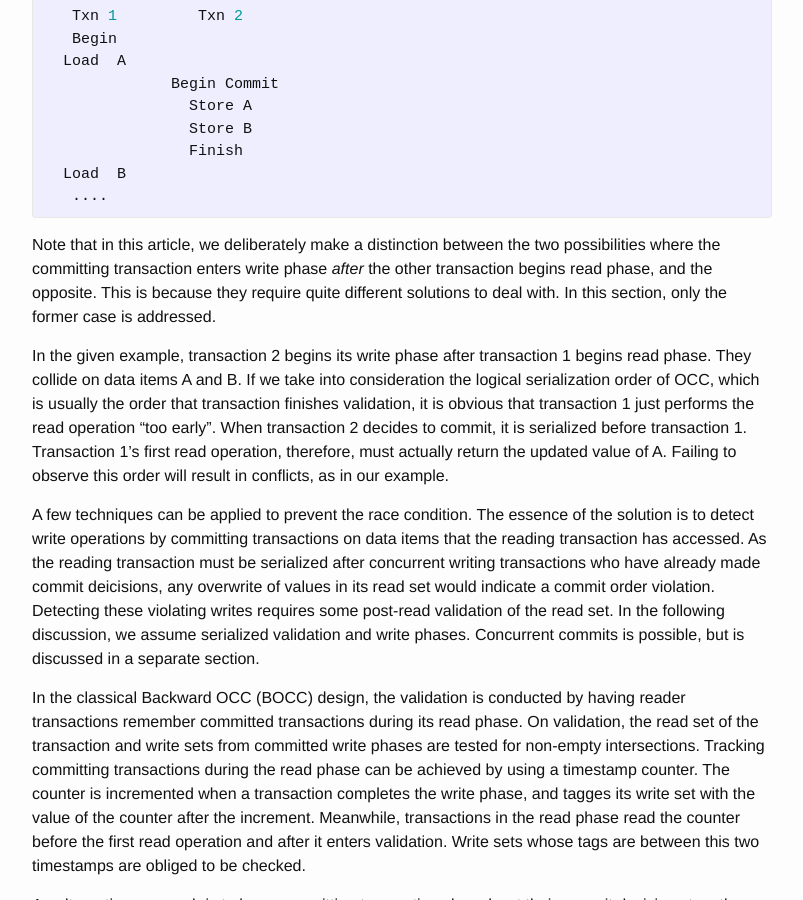
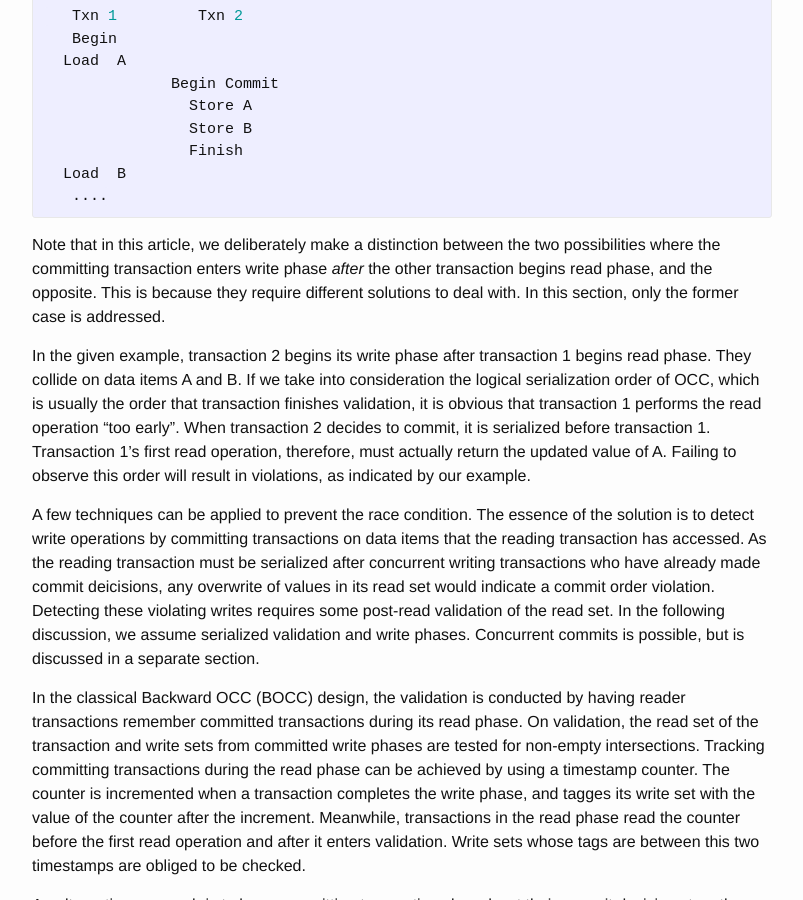
Before and after one commit to wangziqi2013/wangziqi2013.github.io, a Jekyll site: the page built from _posts/2018-03-21-Analyzing-OCC-Anomalies-and-Solutions.markdown, in a window 1280 px wide and 900 px high, scrolled down 782 px. Shown: the whole window, without its empty margins (238-1041 px from the left). Built offline with Jekyll 4.4.1, drawn with Linux system fonts in a browser that asks for light colours.

Commit message:
Small change

```diff
--- a/_posts/2018-03-21-Analyzing-OCC-Anomalies-and-Solutions.markdown
+++ b/_posts/2018-03-21-Analyzing-OCC-Anomalies-and-Solutions.markdown
@@ -43,15 +43,15 @@ RAW and WAR dependency cycles, as shown below.
 
 Note that in this article, we deliberately make a distinction between the two
 possibilities where the committing transaction enters write phase *after* the other transaction begins read
-phase, and the opposite. This is because they require quite different solutions to deal with. In this section,
+phase, and the opposite. This is because they require different solutions to deal with. In this section,
 only the former case is addressed.
 
 In the given example, transaction 2 begins its write phase after transaction 1 begins
 read phase. They collide on data items A and B. If we take into consideration the logical
 serialization order of OCC, which is usually the order that transaction finishes validation, it is obvious that
-transaction 1 just performs the read operation "too early". When transaction 2 decides to commit,
+transaction 1 performs the read operation "too early". When transaction 2 decides to commit,
 it is serialized before transaction 1. Transaction 1's first read operation, therefore, must actually
-return the updated value of A. Failing to observe this order will result in conflicts, as in our example.
+return the updated value of A. Failing to observe this order will result in violations, as indicated by our example.
 
 A few techniques can be applied to prevent the race condition. The essence of the solution is to detect write
 operations by committing transactions on data items that the reading transaction has accessed. As the
@@ -68,9 +68,8 @@ write phase, and tagges its write set with the value of the counter after the in
 in the read phase read the counter before the first read operation and after it enters validation. Write sets whose
 tags are between this two timestamps are obliged to be checked.
 
-An alternative approach is to have committing transactions
-broadcast their commit decisions together with a reference to its write set to all reader transactions,
-validating in the forward direction (Forward OCC, FOCC).
+An alternative approach is to have committing transactions broadcast their commit decisions together with a reference
+to its write set to all reader transactions, validating in the forward direction (Forward OCC, FOCC).
 A reader transaction receiving the broadcast first checks its current read set against the broadcasted write set,
 and can optionally abort early on a non-empty intersection. Reader transactions also needs to buffer the
 broadcast. They either test every single read operation with all write sets, or perform a bulk validation
```
